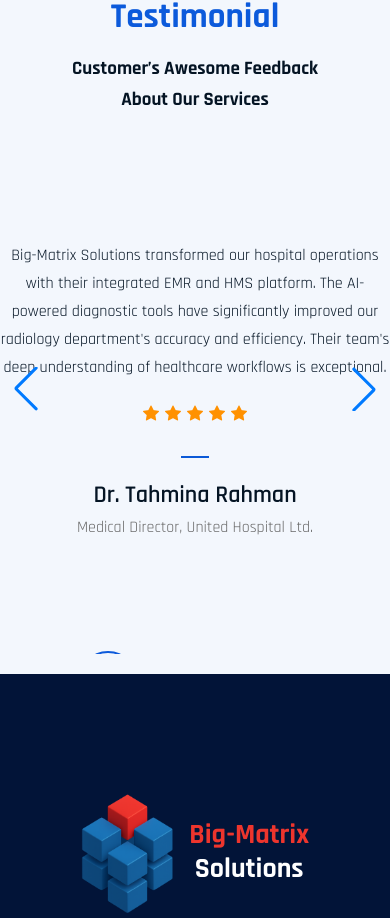
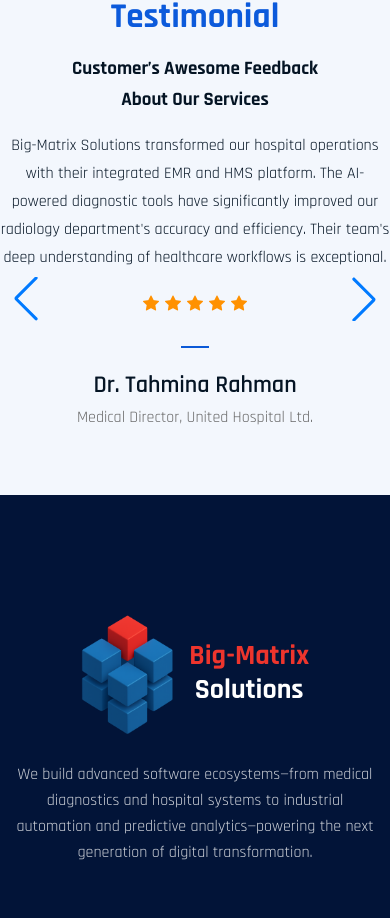
Before and after one commit to BigMatrixLab/Big-Matrix-Solutions, a React (Vite) app: page /about in a window 390 px wide. Shown: the part 8119-9037 px from the top of the page. Built offline with nearby package versions, Linux system fonts and the light colour scheme.

Commit message:
refactor: Simplify swiper options by removing pagination and adjust testimonial feedback styling

```diff
--- a/src/components/TestimonialArea.jsx
+++ b/src/components/TestimonialArea.jsx
@@ -10,17 +10,17 @@ const TestimonialArea = () => {
 
     // Swiper options based on original owl carousel settings
     const swiperOptions = {
-        modules: [Autoplay, Navigation, Pagination],
+        modules: [Autoplay, Navigation],
         loop: true,
         autoplay: {
             delay: 10000,
             disableOnInteraction: false,
         },
-        pagination: {
-            clickable: true,
-            bulletClass: 'swiper-pagination-bullet owl-dot',
-            bulletActiveClass: 'swiper-pagination-bullet-active active',
-        },
+        // pagination: {
+        //     clickable: true,
+        //     bulletClass: 'swiper-pagination-bullet owl-dot',
+        //     bulletActiveClass: 'swiper-pagination-bullet-active active',
+        // },
         navigation: true, // You might need to style the swiper navigation buttons or create custom ones
         breakpoints: {
             0: { slidesPerView: 1 },
@@ -49,7 +49,15 @@ const TestimonialArea = () => {
                                 <div className="col-lg-12 text-center">
                                     <div className="single-testimonial-box">
                                         <div className="testi-desc">
-                                            <p>{testimonial.feedback}</p>
+                                            <p
+                                                style={
+                                                    window.innerWidth <= 767
+                                                        ? { paddingTop: 8, marginTop: 0 }
+                                                        : undefined
+                                                }
+                                            >
+                                                {testimonial.feedback}
+                                            </p>
                                         </div>
                                         <div className="testi-rating">
                                             <ul>
```
